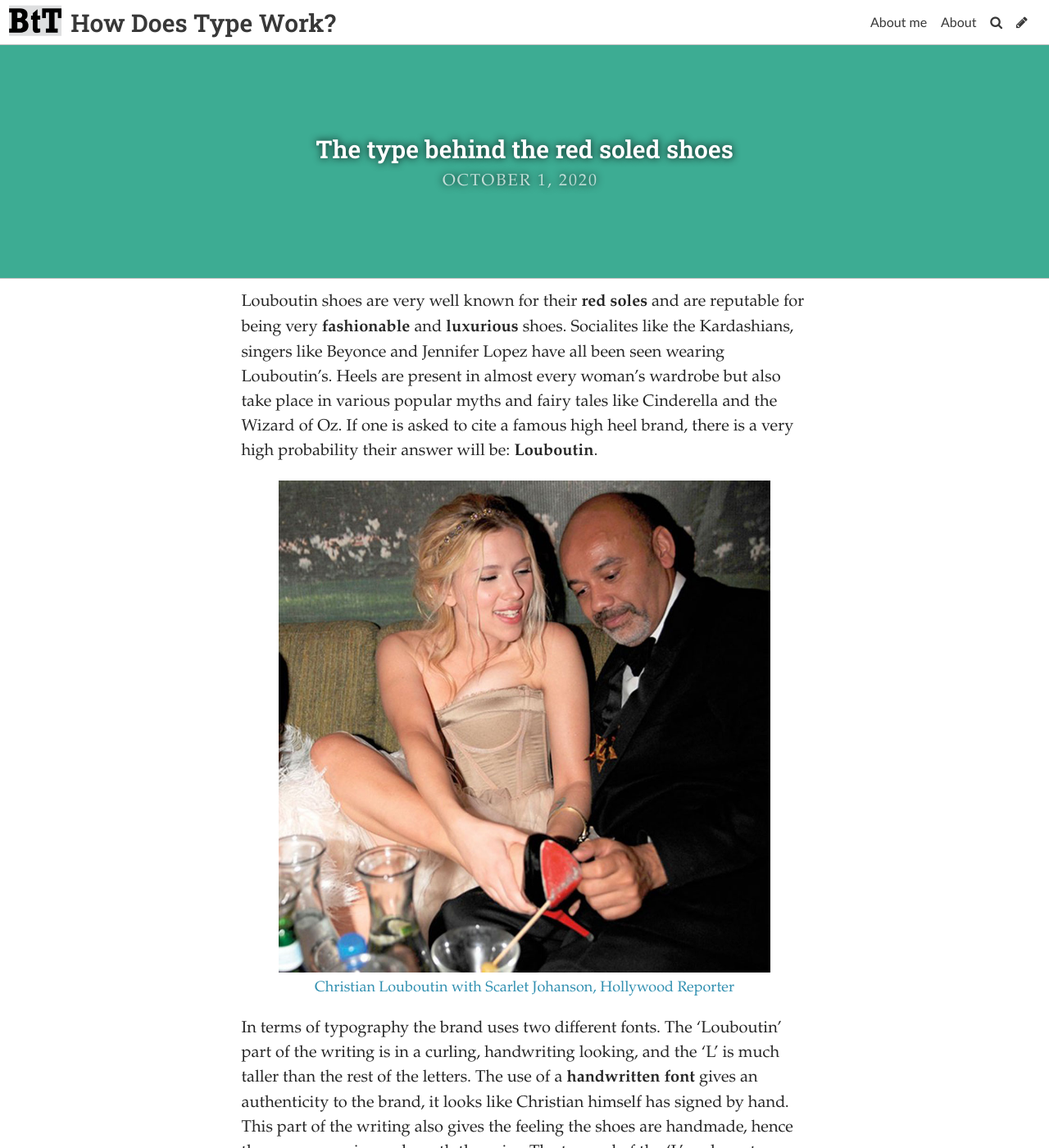
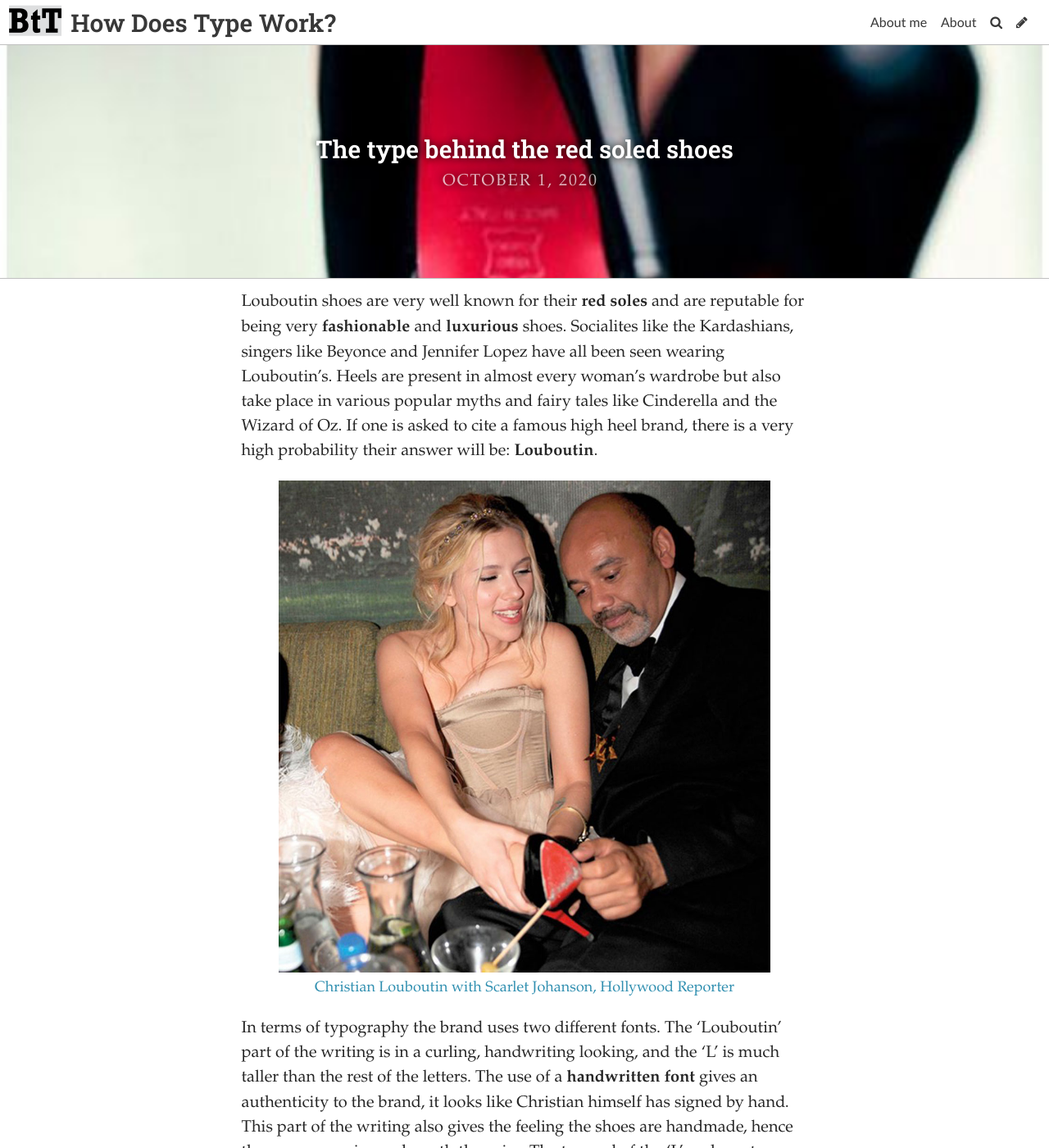
Before and after one commit to Yaz1501/BehindTheType, a Jekyll site: the page built from _posts/2020-10-03-the-type-behind-the-red-soled-shoes.md, in a window 1280 px wide and 1400 px high. Shown: the whole window at 82% size. Built offline with Jekyll 4.4.1, drawn with Linux system fonts in a browser that asks for light colours; some web fonts are replaced; comment, search, counter and statistics services are not loaded.

Commit message:
Update Post “2020-10-03-the-type-behind-the-red-soled-shoes”

```diff
--- a/_posts/2020-10-03-the-type-behind-the-red-soled-shoes.md
+++ b/_posts/2020-10-03-the-type-behind-the-red-soled-shoes.md
@@ -2,7 +2,7 @@
 layout: post
 title: The type behind the red soled shoes
 date: 2020-10-01T15:51:34.900Z
-header_feature_image: ../uploads/_57.jpg
+header_feature_image: ../uploads/712-louboutin-620x0-2.jpg
 comments: true
 ---
 Louboutin shoes are very well known for their **red soles** and are reputable for being very **fashionable** and **luxurious** shoes. Socialites like the Kardashians, singers like Beyonce and Jennifer Lopez have all been seen wearing Louboutin’s. Heels are present in almost every woman’s wardrobe but also take place in various popular myths and fairy tales like Cinderella and the Wizard of Oz. If one is asked to cite a famous high heel brand, there is a very high probability their answer will be: **Louboutin**.
```
Also changed, not shown: uploads/712-louboutin-620x0-2.jpg (added).
